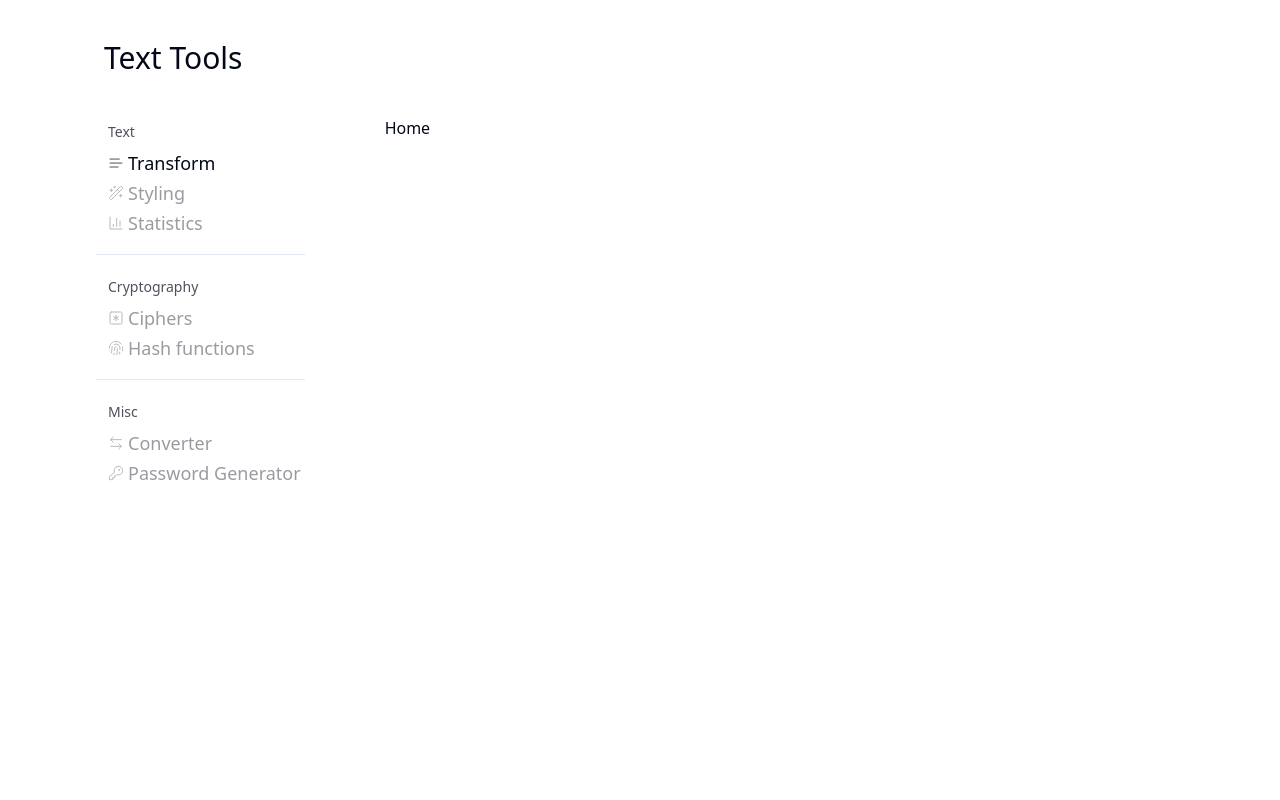
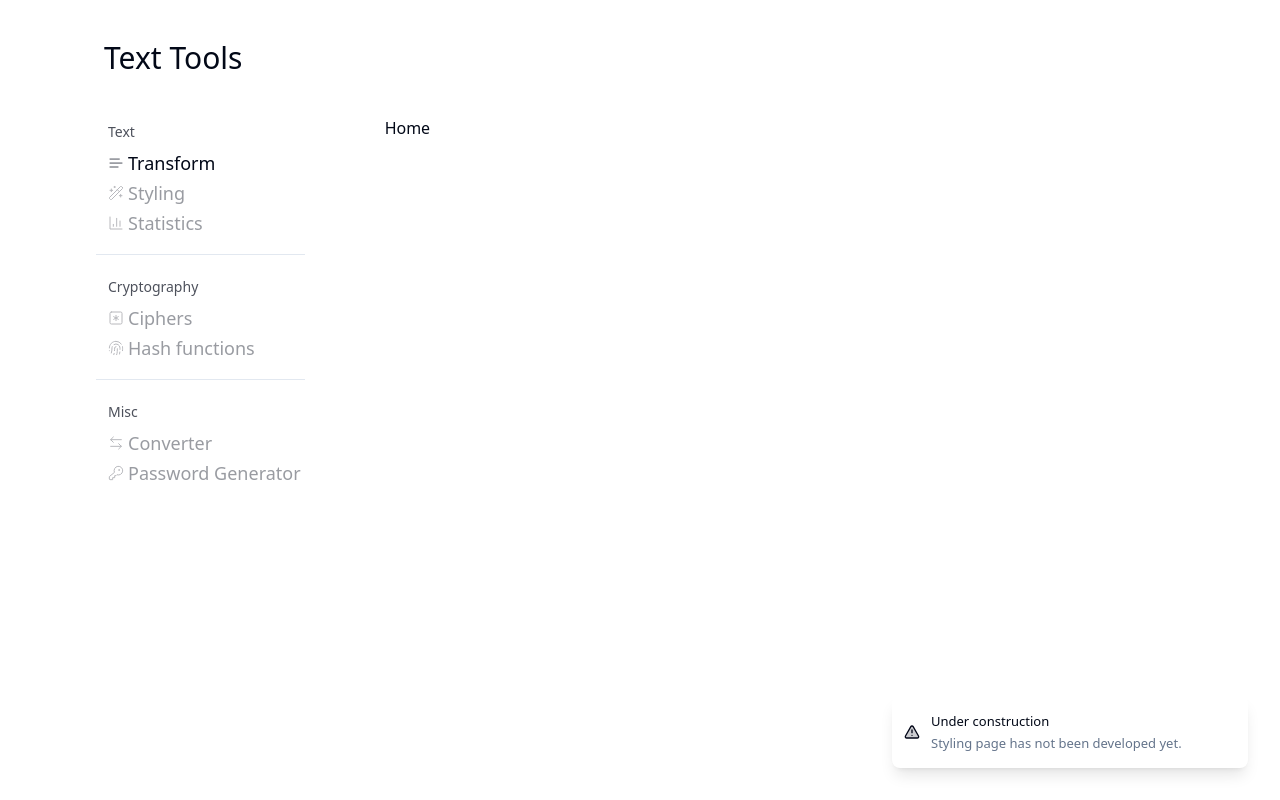
Before and after one commit to mateusfg7/text-tools, a Next.js app: page / in a window 1280 px wide. Both pictures are taken after a click on the button "Styling". Built offline with nearby package versions, Linux system fonts and the light colour scheme.

Commit message:
feat(navbar-item): add toast as alert message for disabled links

```diff
--- a/src/app/_components/navbar-item.tsx
+++ b/src/app/_components/navbar-item.tsx
@@ -1,6 +1,7 @@
-import { LucideIcon } from "lucide-react";
+import { AlertTriangle, LucideIcon } from "lucide-react";
 import Link from "next/link";
 import { usePathname } from "next/navigation";
+import { toast } from "sonner";
 
 export const NavbarItem = ({
   title,
@@ -17,7 +18,16 @@ export const NavbarItem = ({
 
   const selected = pathname === path;
 
-  const alertMessage = () => alert("Under construction");
+  const alertMessage = () =>
+    toast.warning(`Under construction`, {
+      icon: (
+        <AlertTriangle
+          size="1em"
+          className="text-base text-slate-950 dark:text-slate-100 fill-slate-950/20 dark:fill-slate-100/20"
+        />
+      ),
+      description: `${title} page has not been developed yet.`,
+    });
 
   if (disabled) {
     return (
```
